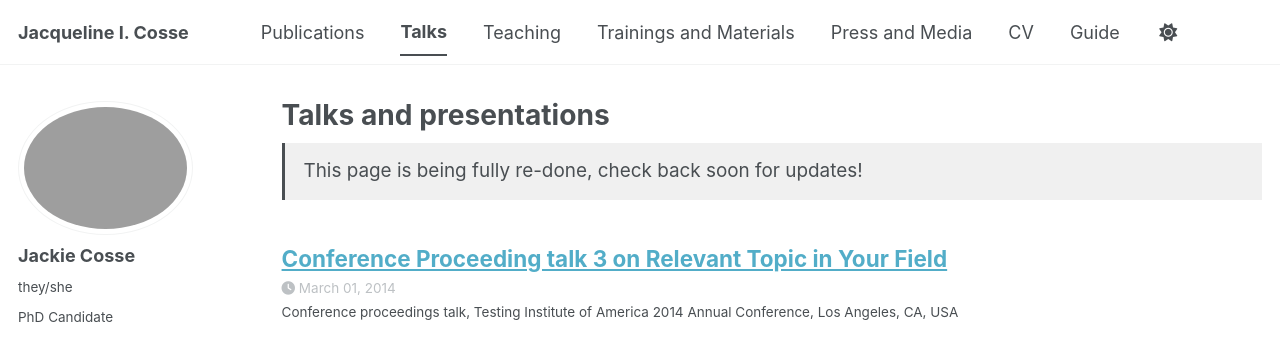
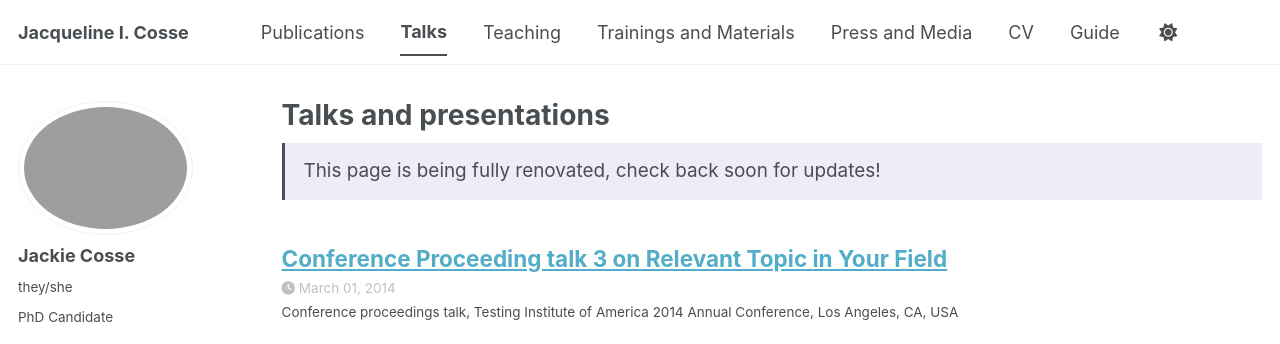
Before and after one commit to jackiecosse/jackiecosse.com, a Jekyll site: the page built from _pages/talks.html, in a window 1280 px wide and 1147 px high. Shown: the top 344 px of the window. Built offline with Jekyll 4.4.1, drawn with Linux system fonts in a browser that asks for light colours; a style sheet for code colours, icons or effects is not loaded.

Commit message:
Update talks.html [color change]

```diff
--- a/_pages/talks.html
+++ b/_pages/talks.html
@@ -4,7 +4,7 @@ title: "Talks and presentations"
 permalink: /talks/
 author_profile: true
 ---
-<div class="wordwrap" style="font-size: 1.05rem; padding: 0.75em 1em; border-left: 3px solid currentColor; background-color: rgba(128,128,128,0.12);">This page is being fully re-done, check back soon for updates!</div>
+<div class="wordwrap" style="font-size: 1.05rem; padding: 0.75em 1em; border-left: 3px solid currentColor; background-color: rgba(149, 117, 205, 0.14);">This page is being fully renovated, check back soon for updates!</div>
 
 {% if site.talkmap_link == true %}
 
```
